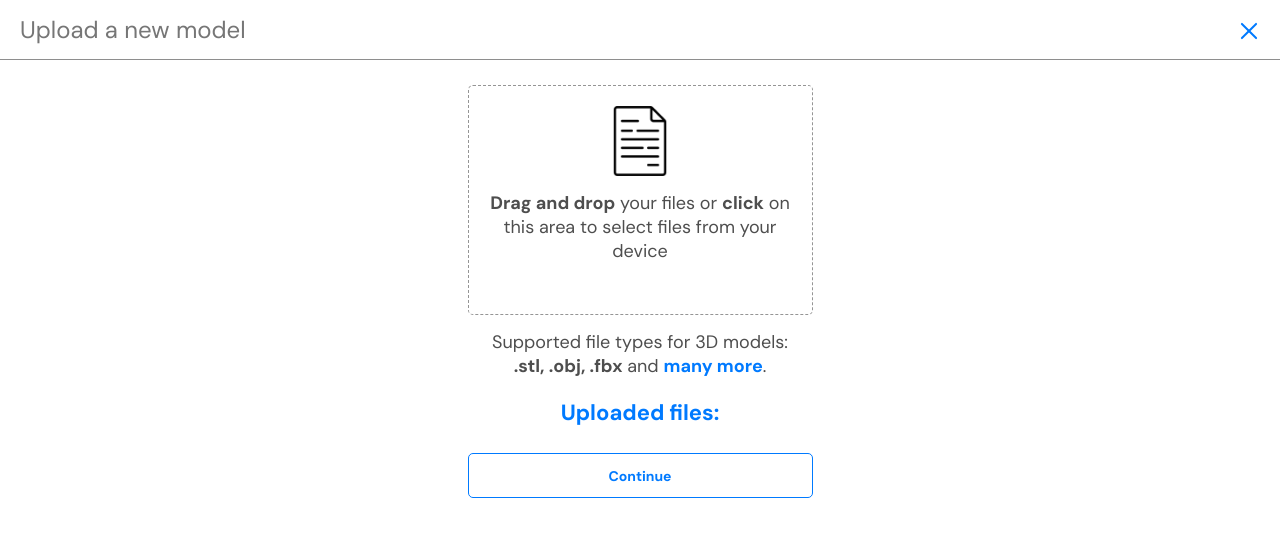
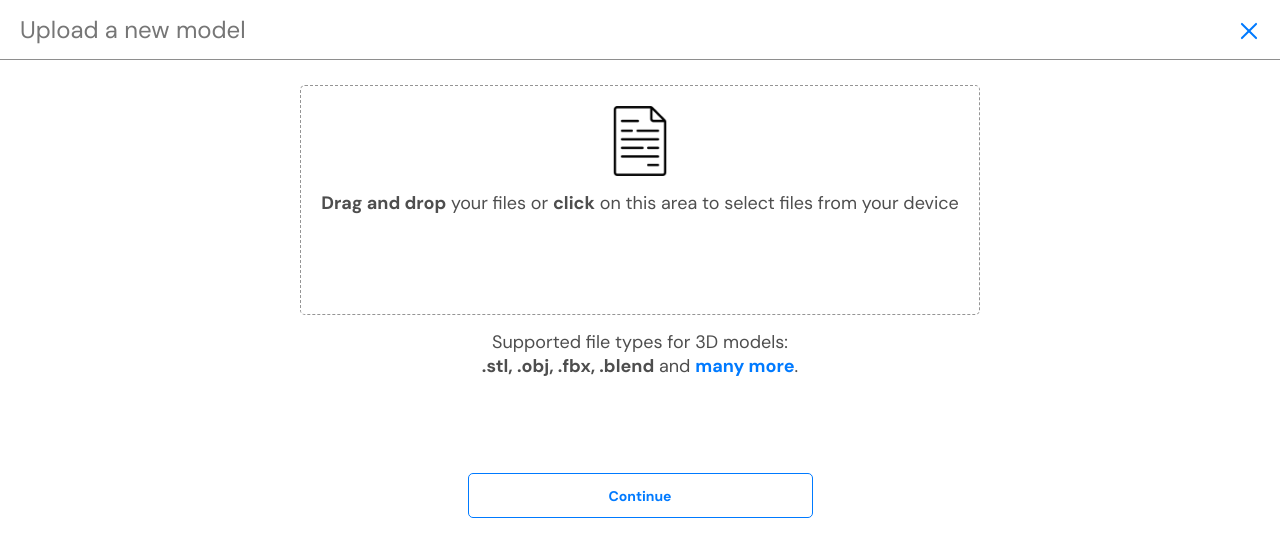
Before and after one commit to ndtpdistant/easyworkshop, a React (Vite) app in the folder apps/client/: page /item/add in a window 1280 px wide. Shown: the top 556 px of the page. Built offline with nearby package versions, Linux system fonts and the light colour scheme.

Commit message:
ready add page without inputs on second step

```diff
--- a/apps/client/src/components/fileDropzone/FileDropzone.jsx
+++ b/apps/client/src/components/fileDropzone/FileDropzone.jsx
@@ -1,5 +1,6 @@
 import { useCallback, useEffect, useState } from 'react';
 import { useDropzone } from 'react-dropzone';
+import { Swiper, SwiperSlide } from 'swiper/react';
 // import axios from 'axios';
 
 import style from './FileDropzone.module.scss';
@@ -7,10 +8,20 @@ import style from './FileDropzone.module.scss';
 import fileImg from '../../assets/images/uneversal.png';
 import Button from '../Button';
 
-const FileDropzone = ({ types, errorMessage }) => {
+import 'swiper/css';
+import './swiperStyle.scss';
+
+const FileDropzone = ({
+  types,
+  errorMessage,
+  isImage,
+  initialError,
+  setLength,
+  step,
+}) => {
   const [files, setFiles] = useState([]);
   // const [uploadedFile, setUploadedFile] = useState();
-  const [error, setError] = useState();
+  const [error, setError] = useState(initialError);
 
   // useEffect(() => {
   //   const slicedFiles = files.slice(0, -1);
@@ -20,6 +31,22 @@ const FileDropzone = ({ types, errorMessage }) => {
   //     setError('You can upload up to 5 files for your project.');
   //   }
   // }, [uploadedFile, files]);
+
+  useEffect(() => {
+    if (step) {
+      setLength(
+        files.filter((file) => {
+          return types.some((type) => file.file.name.endsWith(type));
+        }).length,
+      );
+    } else {
+      setLength(files.length);
+    }
+  }, [files, step]);
+
+  useEffect(() => {
+    setError(initialError);
+  }, [initialError]);
 
   const onDrop = useCallback(
     (acceptedFiles) => {
@@ -117,26 +144,84 @@ const FileDropzone = ({ types, errorMessage }) => {
         <div className={style.error}>{error}</div>
       </div>
       <p>
-        Supported file types for 3D models: <br />
-        <span>{types.slice(0, 3).join(', ')}</span> and{' '}
-        <span style={{ color: '#007AFF' }}>many more</span>.
+        Supported file types for {isImage ? 'images' : '3D models'}: <br />
+        <span>{types.slice(0, 4).join(', ')}</span>
+        {isImage ? null : (
+          <>
+            {' '}
+            and <span style={{ color: '#007AFF' }}>many more</span>.
+          </>
+        )}
       </p>
       {
         <div className={style.filesSection}>
           <div className={style.filesHeader}>
-            Uploaded files:
+            {step && files.length
+              ? files.filter((file) => {
+                  return types.some((type) => file.file.name.endsWith(type));
+                }).length > 0
+                ? 'Uploaded files:'
+                : null
+              : files.length
+              ? 'Uploaded files:'
+              : null}
           </div>
-          {files.map((file, index) => (
-          <div key={index} className={style.fileWrapper}>
+          <Swiper
+            style={{
+              '--swiper-navigation-color': '#fff',
+              '--swiper-pagination-color': '#fff',
+            }}
+            // loop={true}
+            spaceBetween={10}
+            allowTouchMove={true}
+            slidesPerView={3}
+            centeredSlides={true}
+            modules={[]}
+            className="mySwiper2"
+          >
+            {files.map((file, index) => {
+              if (isImage && !file.preview) {
+                return;
+              }
+              if (!isImage && file.preview) {
+                return;
+              }
+              return (
+                <div
+                  key={!isImage ? index : null}
+                  className={style.fileWrapper}
+                  style={isImage ? { flexDirection: 'column' } : null}
+                >
                   <div className={style.file}>
                     {file.preview && (
+                      <SwiperSlide key={isImage ? index : null}>
                         <img
                           src={file.preview}
                           alt={file.file.name}
-                  style={{ maxWidth: '120px', maxHeight: '120px' }}
+                          style={{ maxWidth: '100%', maxHeight: '100%' }}
                         />
+                        <Button
+                          onClick={() => removeFile(file.file.name)}
+                          inlineStyle={{
+                            width: '80px',
+                            height: '30px',
+                            borderRadius: '5px',
+                            color: '#FFF',
+                            fontSize: '10px',
+                            fontWeight: '700',
+                            marginTop: '20px',
+                          }}
+                        >
+                          Delete
+                        </Button>
+                      </SwiperSlide>
                     )}
-              <p className={style.fileName}>{file.file.name}</p>
+                    <p
+                      className={style.fileName}
+                      style={isImage ? { display: 'none' } : null}
+                    >
+                      {file.file.name}
+                    </p>
                   </div>
                   <Button
                     onClick={() => removeFile(file.file.name)}
@@ -152,7 +237,9 @@ const FileDropzone = ({ types, errorMessage }) => {
                     Delete
                   </Button>
                 </div>
-          ))}
+              );
+            })}
+          </Swiper>
         </div>
       }
     </div>
--- a/apps/client/src/components/fileDropzone/FileDropzone.module.scss
+++ b/apps/client/src/components/fileDropzone/FileDropzone.module.scss
@@ -33,7 +33,8 @@
 }
 
 .dropzone {
-  width: 345px;
+  max-width: 900px;
+  min-width: 345px;
   border-radius: 5px;
   border: 1px dashed #959595;
   background: #fff;
@@ -75,14 +76,17 @@
   font-weight: 700;
 }
 
+.filesSection {
+  width: 100vw;
+  max-width: 900px;
+  padding: 0 20px;
+}
+
 .filesHeader {
   margin-top: 20px;
   font-size: 22px;
   font-weight: 700;
   color: #007aff;
   height: 30px;
+  width: 100%;
 }
-
-.fileContainer{
-  margin-top: 20px;
-}
--- /dev/null
+++ b/apps/client/src/components/fileDropzone/swiperStyle.scss
@@ -0,0 +1,50 @@
+@import '../../assets/styles/base';
+
+.swiper {
+  width: 100%;
+  height: 100%;
+}
+
+.swiper {
+  margin-top: 20px;
+  width: 100%;
+  max-height: 300px;
+  border-radius: 0;
+  margin-left: auto;
+  margin-right: auto;
+}
+
+.swiper-slide {
+  max-height: 100%;
+  max-width: 250px;
+  border-radius: 0;
+  background-size: cover;
+  background-position: center;
+  display: flex;
+  flex-direction: column;
+  align-items: center;
+  justify-content: center;
+}
+
+.mySwiper2 {
+  border-radius: 0;
+  max-height: 100%;
+  max-width: 100%;
+}
+
+
+.swiper-slide img {
+  border: 1px solid $primary-color;
+  border-radius: 0;
+  display: block;
+  width: 100%;
+  height: 100%;
+  object-fit: cover;
+}
+
+@media screen and (max-width: 480px) {
+  // .mySwiper{
+  //   padding: 9px 9px 0 9px;
+  // }
+
+}
--- a/apps/client/src/pages/add/Add.jsx
+++ b/apps/client/src/pages/add/Add.jsx
@@ -7,6 +7,8 @@ import style from './Add.module.scss';
 import { useState } from 'react';
 
 const Add = () => {
+  const [filesLength, setFilesLength] = useState(0);
+  const [error, setError] = useState(null);
   const [step, setStep] = useState(1);
   const navigation = useNavigate();
 
@@ -20,14 +22,36 @@ const Add = () => {
         </div>
       </div>
       <div className={style.container}>
+        {step === 1 ? (
+          <>
             <FileDropzone
-          types={['.stl', '.obj', '.fbx', '.blend', '.dae', '.amf', '.3ds', '.x3d', '.3mf']}
+              types={[
+                '.stl',
+                '.obj',
+                '.fbx',
+                '.blend',
+                '.dae',
+                '.amf',
+                '.3ds',
+                '.x3d',
+                '.3mf',
+              ]}
               // amf, dae, 3ds, x3d, blend, ply, dxf, ai, svg,
               // cdr, ps, eps, epsi, sch, brd, png, gif, doc, docx
 
-          errorMessage={'Please upload only supported files.'}
+              errorMessage={'Please upload only supported type of files.'}
+              setLength={(data) => setFilesLength(data)}
+              initialError={error}
             />
             <Button
+              onClick={() => {
+                if (filesLength === 0) {
+                  setError('You must upload at least one file');
+                } else {
+                  setError(null);
+                  setStep((prevStep) => prevStep + 1);
+                }
+              }}
               inlineStyle={{
                 color: '#007AFF',
                 fontSize: '14px',
@@ -37,11 +61,53 @@ const Add = () => {
                 background: '#FFF',
                 width: '345px',
                 height: '45px',
-            marginTop: '25px'
+                margin: '25px 0',
               }}
             >
               Continue
             </Button>
+          </>
+        ) : (
+          <>
+            <FileDropzone
+              types={['.jpg', '.jpeg', '.png', '.svg']}
+              errorMessage={'Please upload only supported type of files.'}
+              isImage={true}
+              setLength={(data) => setFilesLength(data)}
+              initialError={error}
+              step={2}
+            />
+            <Button
+              onClick={() => {
+                if (filesLength === 0) {
+                  setError('You must upload at least one image');
+                } else {
+                  setError(null);
+                  setStep((prevStep) => prevStep + 1);
+                }
+              }}
+              inlineStyle={{ width: '345px', height: '45px', marginTop: '20px', }}
+            >
+              Publish
+            </Button>
+            <Button
+              onClick={() => setStep((prevStep) => prevStep - 1)}
+              inlineStyle={{
+                color: '#007AFF',
+                fontSize: '14px',
+                fontWeight: '700',
+                borderRadius: ' 5px',
+                border: '1px solid #007AFF',
+                background: '#FFF',
+                width: '345px',
+                height: '45px',
+                margin: '25px 0',
+              }}
+            >
+              Return
+            </Button>
+          </>
+        )}
       </div>
     </div>
   );
--- a/apps/client/src/pages/add/Add.module.scss
+++ b/apps/client/src/pages/add/Add.module.scss
@@ -37,6 +37,7 @@
 .close {
   width: 22px;
   height: 22px;
+  cursor: pointer;
   background: transparent;
   border: none;
   justify-content: center;
```
Lines whose indentation alone changed are shown as unchanged.
